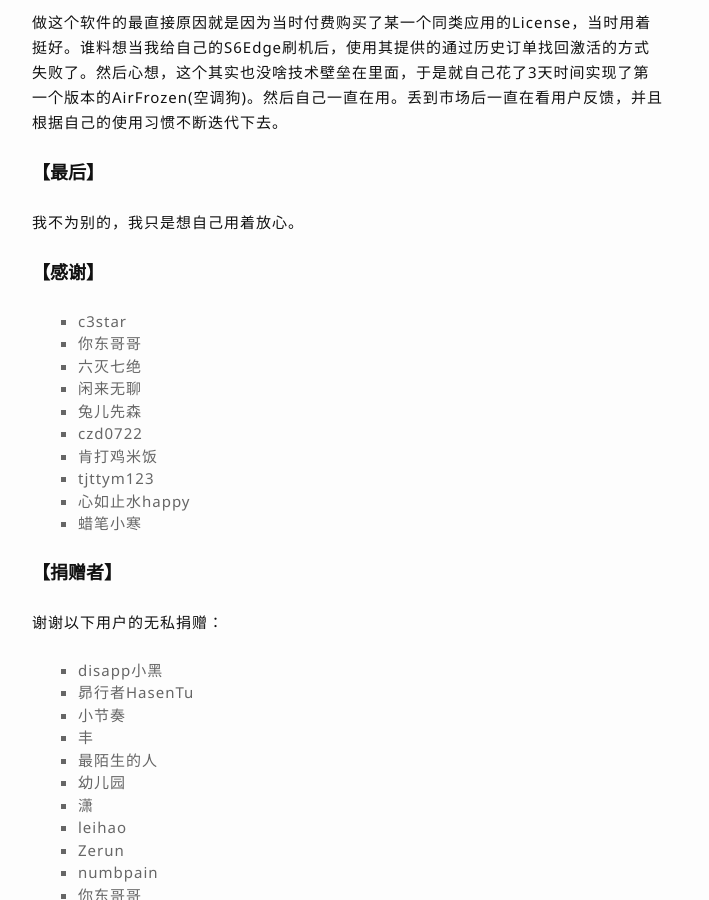
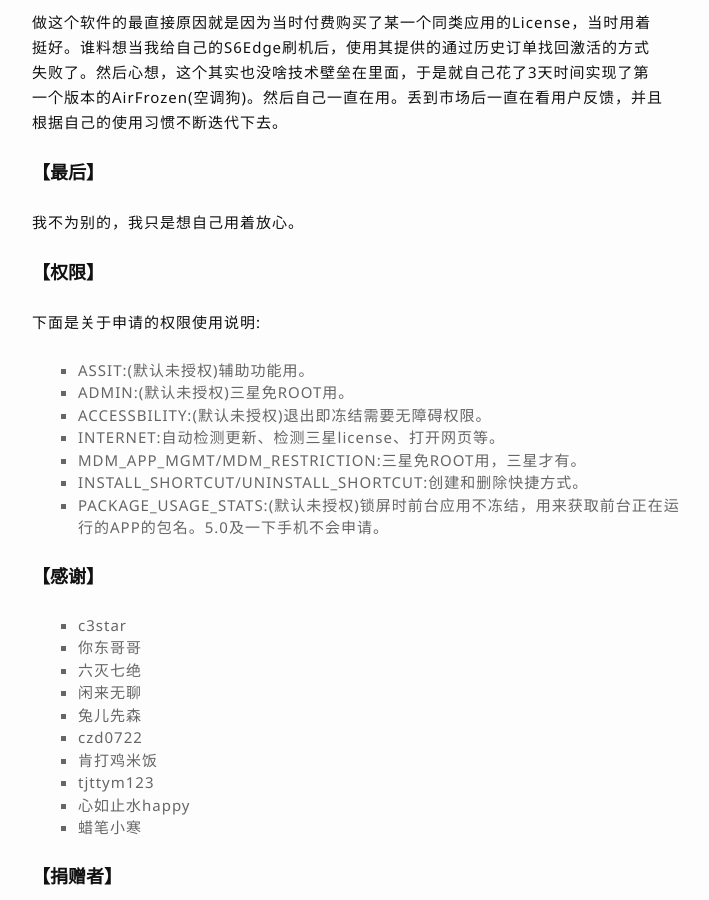
Before and after one commit to hyongbai/AirFrozen, a Jekyll site: the page built from _posts/2016-07-08-about.md, in a window 1280 px wide and 900 px high, scrolled down 951 px. Shown: the whole window, without its empty margins (292-1001 px from the left). Built offline with Jekyll 4.4.1, drawn with Linux system fonts in a browser that asks for light colours; nearby versions of some CDN libraries.

```diff
--- a/_posts/2016-07-08-about.md
+++ b/_posts/2016-07-08-about.md
@@ -34,6 +34,18 @@ AirFrozen目前免费以后也将免费且不设上限。
 ### 【最后】
 
 我不为别的，我只是想自己用着放心。
+
+### 【权限】
+
+下面是关于申请的权限使用说明:
+
+- ASSIT:(默认未授权)辅助功能用。
+- ADMIN:(默认未授权)三星免ROOT用。
+- ACCESSBILITY:(默认未授权)退出即冻结需要无障碍权限。
+- INTERNET:自动检测更新、检测三星license、打开网页等。
+- MDM_APP_MGMT/MDM_RESTRICTION:三星免ROOT用，三星才有。
+- INSTALL_SHORTCUT/UNINSTALL_SHORTCUT:创建和删除快捷方式。
+- PACKAGE_USAGE_STATS:(默认未授权)锁屏时前台应用不冻结，用来获取前台正在运行的APP的包名。5.0及一下手机不会申请。
 
 ### 【感谢】
 
```
Also changed, not shown: _posts/2016-12-14-way-2-knox-4-samsung.md (added, +31 -0 lines).
